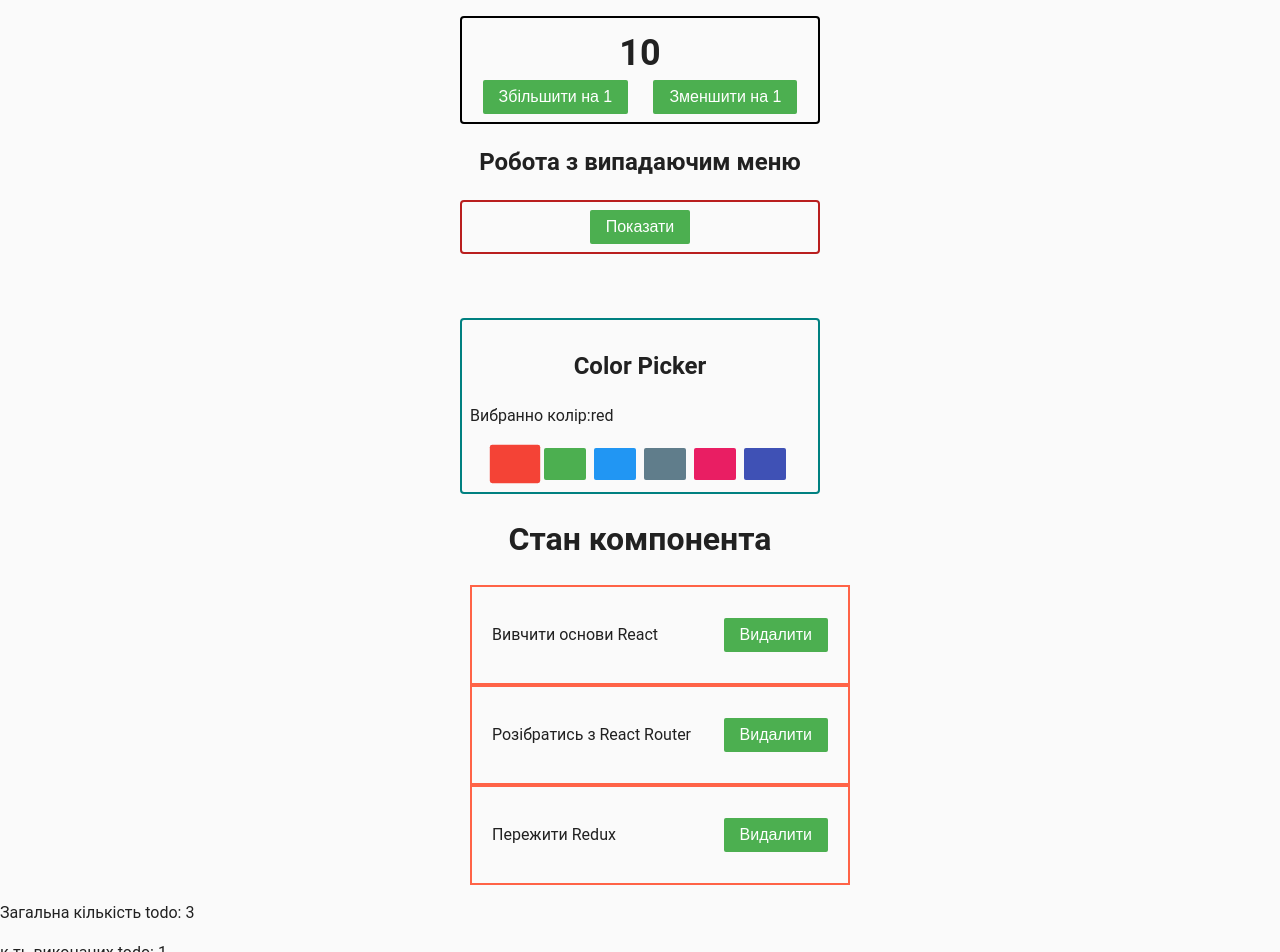
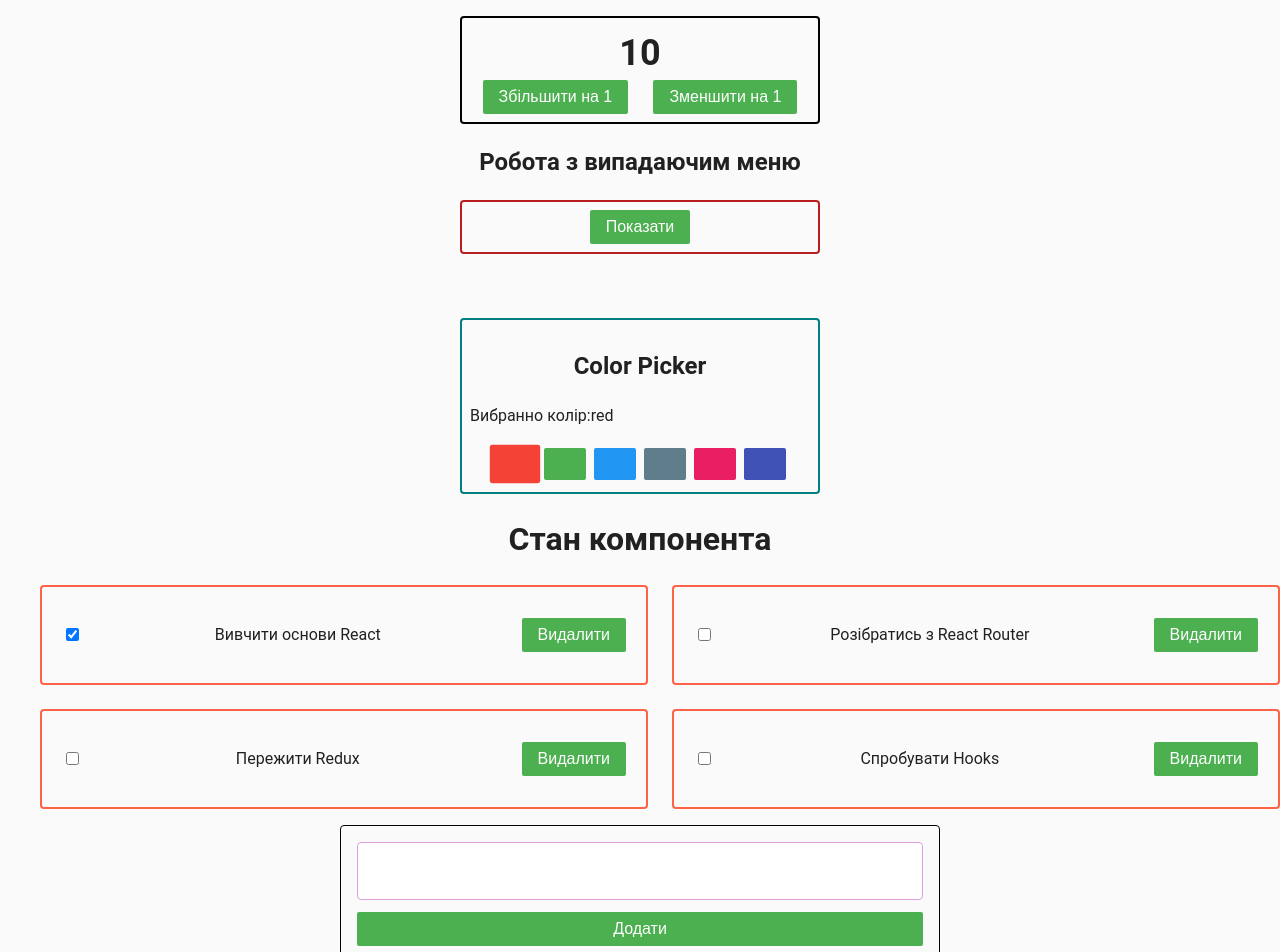
Before and after one commit to Soteach/react-training, a React (Create React App) app: page / in a window 1280 px wide. Shown: the top 952 px of the page. Built offline with nearby package versions, Linux system fonts and the light colour scheme.

Commit message:
make filtration on todolist

```diff
--- a/package.json
+++ b/package.json
@@ -8,6 +8,7 @@
     "@testing-library/jest-dom": "^5.16.5",
     "@testing-library/react": "^13.4.0",
     "@testing-library/user-event": "^13.5.0",
+    "classnames": "^2.3.2",
     "date-fns": "^2.29.3",
     "prop-types": "^15.8.1",
     "react": "^18.2.0",
--- a/src/components/App/App.jsx
+++ b/src/components/App/App.jsx
@@ -6,6 +6,9 @@
 import React, { Component } from 'react';
 import intialTodos from '../../todos.json';
 import Form from '../Form';
+import TodoEditor from '../TodoEditor/TodoEditor';
+import shortid from 'shortid';
+import Filter from '../Filter';
 
 const colorPickerOptions = [
   { label: 'red', color: '#f44336' },
@@ -20,6 +23,19 @@
   state = {
     todos: intialTodos,
   };
+  // addTodo метод для додавання тудушки щоб отримати значення форми
+  addTodo = text => {
+    console.log(text);
+    const todo = {
+      id: shortid.generate(),
+      text,
+      completed: false,
+    };
+    this.setState(prevState => ({
+      todos: [todo, ...prevState.todos],
+    }));
+  };
+
   // беремо всі prevState item. За допомогою методу filter для кожної todo виконуємо її перевірку на ІД
   // тобто повертаємо за допомогою фільтрав масив ті itemщо не дорівнюють ІД
   deleteTodo = todoId => {
@@ -28,10 +44,39 @@
     }));
   };
 
+  toggleCompleted = todoId => {
+    console.log(todoId);
+
+    this.setState(prevState => ({
+      todos: prevState.todos.map(todo => {
+        if (todo.id === todoId) {
+          console.log('Знайшли потрібну тудушку');
+          return {
+            ...todo,
+            completed: !todo.completed,
+          };
+        }
+        return todo;
+      }),
+    }));
+  };
+
   formSubmitHandler = data => {
     console.log(data);
   };
 
+  changeFilter = event => {
+    this.setState({ filter: event.currentTarget.value });
+  };
+
+  getVisibleTodos = () => {
+    const { filter, todos } = this.state;
+    const normalizedFilter = filter.toLowerCase();
+
+    return todos.filter(todo =>
+      todo.text.toLowerCase().includes(normalizedFilter)
+    );
+  };
   // handleNameChange = event => {
   //   console.log(event.currentTarget.value);
   //   this.setState({ name: event.currentTarget.value });
@@ -43,14 +88,20 @@
   // };
 
   render() {
-    const { todos } = this.state;
+    const { todos, filter } = this.state;
 
     const totalTodoCount = todos.length;
     const completedTodoCount = todos.reduce(
       (total, todo) => (todo.completed ? total + 1 : total),
       0
     );
-    // console.log(completedTodos);
+
+    // const normalizedFilter = this.state.filter.toLowerCase();
+
+    // const visibleTodos = this.state.todos.filter(todo =>
+    //   todo.text.toLowerCase().includes(normalizedFilter)
+    // );
+
     return (
       <>
         <Counter initialValue={10} />
@@ -58,7 +109,15 @@
         <ColorPicker options={colorPickerOptions} />
         <h1>Стан компонента</h1>
         {/* в onDeleteTodo кидаємо посилання на метод deleteTodo і отримуємо від нього ІД todoId*/}
-        <TodoList todos={todos} onDeleteTodo={this.deleteTodo} />
+        <TodoList
+          todos={todos}
+          onDeleteTodo={this.deleteTodo}
+          onToggleCompleted={this.toggleCompleted}
+        />
+
+        <TodoEditor onSubmit={this.addTodo} />
+        <Filter value={filter} onChange={this.changeFilter} />
+
         <div>
           <p> Загальна кількість todo: {totalTodoCount} </p>
           <p>к-ть виконаних todo: {completedTodoCount}</p>
--- a/src/components/ColorPicker/ColorPicker.js
+++ b/src/components/ColorPicker/ColorPicker.js
@@ -1,5 +1,6 @@
 import React, { Component } from 'react';
 import './ColorPicker.css';
+import classNames from 'classnames';
 
 class ColorPicker extends Component {
   state = {
@@ -11,13 +12,16 @@
   };
 
   makeOptionClassName = index => {
-    const optionClasses = ['ColorPicker__option'];
+    return classNames('ColorPicker__option', {
+      'ColorPicker__option--active': index === this.state.activeOptionIdx,
+    });
+    //   const optionClasses = ['ColorPicker__option'];
 
-    if (index === this.state.activeOptionIdx) {
-      optionClasses.push('ColorPicker__option--active');
-    }
+    //   if (index === this.state.activeOptionIdx) {
+    //     optionClasses.push('ColorPicker__option--active');
+    //   }
 
-    return optionClasses.join(' ');
+    //   return optionClasses.join(' ');
   };
 
   render() {
--- /dev/null
+++ b/src/components/Filter.js
@@ -0,0 +1,7 @@
+const Filter = ({ value, onChange }) => (
+  <label>
+    Фільтр по імені <input type="text" value={value} onChange={onChange} />
+  </label>
+);
+
+export default Filter;
--- /dev/null
+++ b/src/components/TodoEditor/TodoEditor.css
@@ -0,0 +1,27 @@
+.TodoEditor {
+  width: 600px;
+  display: flex;
+  flex-direction: column;
+  padding: 16px;
+  border: 1px solid black;
+  border-radius: 4px;
+  margin-bottom: 20px;
+  margin-left: auto;
+  margin-right: auto;
+}
+
+.TodoEditor__textarea {
+  line-height: 16px;
+
+  height: 16px * 3+24px;
+  padding: 12px 16px;
+  border: 1px solid plum;
+  border-radius: 4px;
+
+  font: inherit;
+  line-height: 16px;
+  letter-spacing: 0.01em;
+
+  resize: none;
+  margin-bottom: 12px;
+}
--- /dev/null
+++ b/src/components/TodoEditor/TodoEditor.js
@@ -0,0 +1,36 @@
+import React, { Component } from 'react';
+import './TodoEditor.css';
+// В едіторі зберігаємо тимчасовий стан, поки друкується тудушка.
+class TodoEditor extends Component {
+  state = {
+    message: '',
+  };
+
+  handleChange = event => {
+    this.setState({ message: event.currentTarget.value });
+  };
+
+  handleSubmit = event => {
+    event.preventDefault();
+    // console.log(this.state);
+    this.props.onSubmit(this.state.message);
+
+    this.setState({ message: '' });
+  };
+
+  render() {
+    return (
+      <form className="TodoEditor" onSubmit={this.handleSubmit}>
+        <textarea
+          className="TodoEditor__textarea"
+          value={this.state.message}
+          onChange={this.handleChange}
+        ></textarea>
+        <button type="submit" className="TodoEditor__button">
+          Додати
+        </button>
+      </form>
+    );
+  }
+}
+export default TodoEditor;
--- a/src/components/TodoList/TodoList.css
+++ b/src/components/TodoList/TodoList.css
@@ -1,19 +1,23 @@
 .Todolist {
-  max-width: 420px;
-  margin-left: auto;
-  margin-right: auto;
+  display: grid;
+  justify-content: center;
+  grid-gap: 24px;
+  grid-template-columns: repeat(auto-fill, minmax(400px, 1fr));
 }
+
 h1 {
   display: flex;
   justify-content: center;
 }
 
 .Todolist__item {
+  position: relative;
   display: flex;
   justify-content: space-between;
   align-items: center;
   padding: 20px;
   border: 2px solid tomato;
+  border-radius: 4px;
 }
 
 .Todolist__text {
--- a/src/components/TodoList/TodoList.js
+++ b/src/components/TodoList/TodoList.js
@@ -1,13 +1,27 @@
 import React from 'react';
+import classNames from 'classnames';
 import './TodoList.css';
 
-const TodoList = ({ todos, onDeleteTodo }) => (
+const TodoList = ({ todos, onDeleteTodo, onToggleCompleted }) => (
   <ul className="Todolist">
-    {todos.map(({ id, text }) => (
-      <li className="Todolist__item" key={id}>
+    {todos.map(({ id, text, completed }) => (
+      <li
+        key={id}
+        className={classNames('Todolist__item', {
+          'Todolist__item--completed': completed,
+        })}
+      >
+        <input
+          type="checkbox"
+          className="Todolist__checkbox"
+          checked={completed}
+          onChange={() => onToggleCompleted(id)}
+        />
         <p className="Todolist__text">{text}</p>
         {/* Передаємо в кнопку метод onDeleteTodo для видалення елементу */}
         <button
+          type="button"
+          className="Todolist__btn"
           onClick={() => {
             onDeleteTodo(id);
           }}
--- a/src/todos.json
+++ b/src/todos.json
@@ -1,5 +1,6 @@
 [
   { "id": "id-1", "text": "Вивчити основи React", "completed": true },
   { "id": "id-2", "text": "Розібратись з React Router", "completed": false },
-  { "id": "id-3", "text": "Пережити Redux", "completed": false }
+  { "id": "id-3", "text": "Пережити Redux", "completed": false },
+  { "id": "id-4", "text": "Спробувати Hooks", "completed": false }
 ]
```
Also changed, not shown: 1 other file (tests, documents, lock files or other folders).
